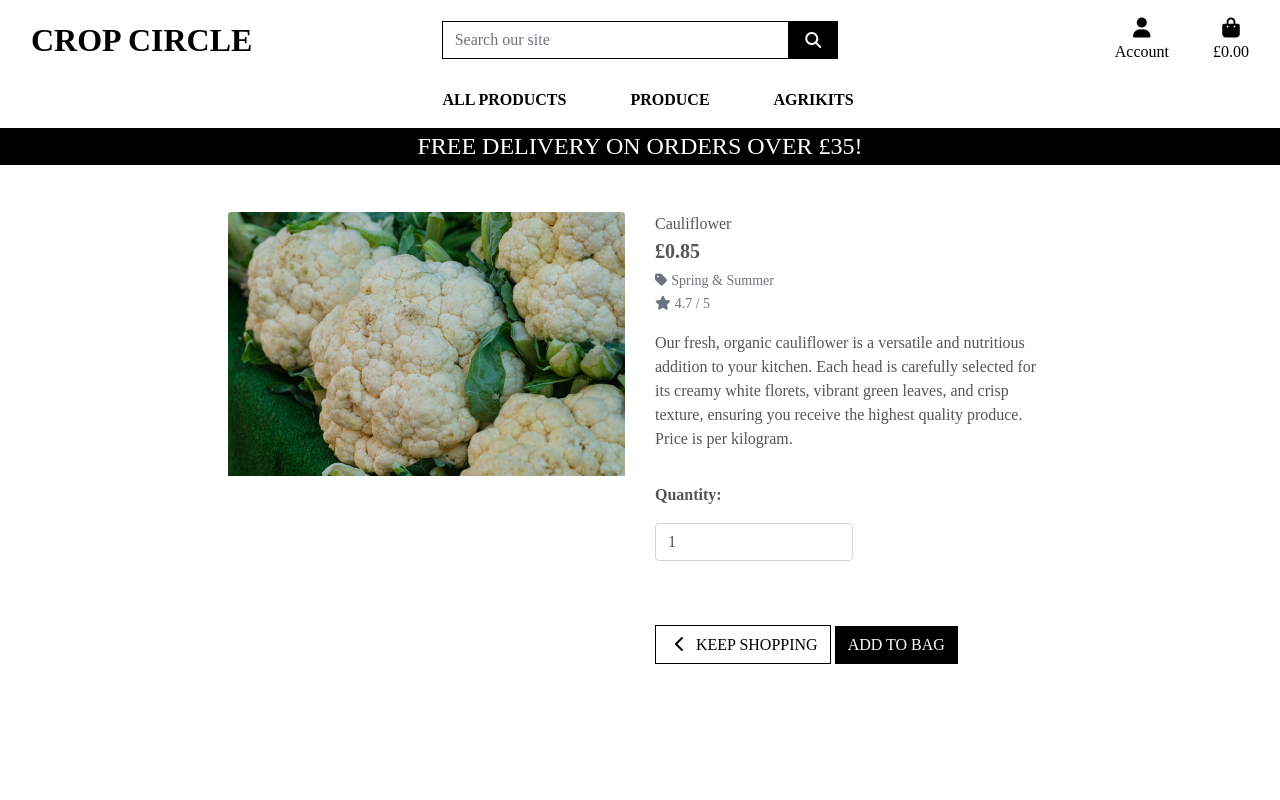
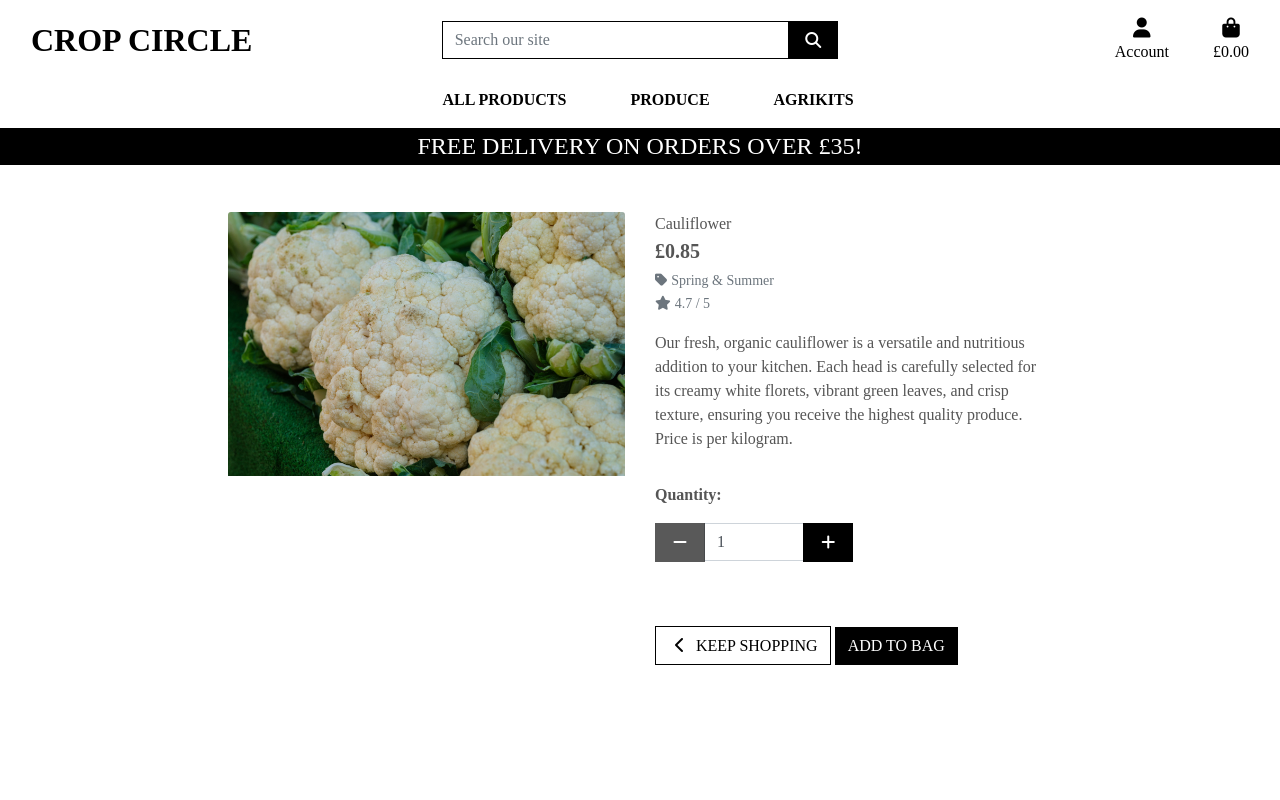
Before and after one commit to Al3x-G/Crop_Circle, a Django app: page /products/1 in a window 1280 px wide. Run offline with Django 3.2, Linux system fonts and the light colour scheme; data comes from the database, SQL or seed files in the repository; some libraries are stand-ins or nearby versions; some web fonts are replaced.

Commit message:
Implement +/- buttons for quantity selection on products, write javascript to handle the click events

```diff
--- /dev/null
+++ b/products/templates/products/includes/quantity_input_script.html
@@ -0,0 +1,84 @@
+<!-- All HTML/ Javascript was initially taken from https://github.com/Code-Institute-Solutions/boutique_ado_v1/blob/master/products/templates/products/includes/quantity_input_script.html-->
+<!-- All commits/changes after this were modified to suit the design of this project-->
+
+
+<script type="text/javascript">
+
+    /*
+    * Function to enable or disable the +/- buttons based on the quantity.
+    * Disables the decrement button when the value is less than 2 and the increment button
+    * when the value is greater than 98. Handles both regular quantities and size-specific quantities.
+    */
+    function handleEnableDisable(itemId, size) {
+        if (size) {
+            var currentValue = parseInt($(`.size_${itemId}_${size}`).val());
+        } else {
+            var currentValue = parseInt($(`.id_qty_${itemId}`).val());
+        }
+
+        // Check if the decrement button should be disabled (current value < 2)
+        var minusDisabled = currentValue < 2;
+        // Check if the increment button should be disabled (current value > 98)
+        var plusDisabled = currentValue > 98;
+
+        // Disable/enable buttons based on the conditions above
+        if (size) {
+            $(`.decrement-size_${itemId}_${size}`).prop('disabled', minusDisabled);
+            $(`.increment-size_${itemId}_${size}`).prop('disabled', plusDisabled);
+        } else {
+            $(`.decrement-qty_${itemId}`).prop('disabled', minusDisabled);
+            $(`.increment-qty_${itemId}`).prop('disabled', plusDisabled);
+        }
+    }
+
+    // Ensure the proper enabling/disabling of all inputs when the page loads
+    var allQtyInputs = $('.qty_input');
+    for(var i = 0; i < allQtyInputs.length; i++){
+        var itemId = $(allQtyInputs[i]).data('item_id');
+        var size = $(allQtyInputs[i]).data('size');
+        handleEnableDisable(itemId, size);  // Call the function for each item
+    }
+
+    // Check if the input changes, and enable/disable the buttons accordingly
+    $('.qty_input').change(function() {
+        var itemId = $(this).data('item_id');
+        var size = $(this).data('size');
+        handleEnableDisable(itemId, size);  // Recalculate button states after quantity change
+    });
+
+    // Increment quantity when the plus button is clicked
+    $('.increment-qty').click(function(e) {
+        e.preventDefault();  // Prevent the default action of the button
+        var itemId = $(this).data('item_id');
+        var size = $(this).data('size');
+        var closestInput = $(this).closest('.input-group').find('.qty_input')[0];
+        // Select the relevant quantity input(s)
+        if (size) {
+            var allQuantityInputs = $(`.input-group-${itemId} input[data-size='${size}']`);
+        } else {
+            var allQuantityInputs = $(`.input-group-${itemId} input[name='quantity']`);
+        }
+        var currentValue = parseInt($(closestInput).val());
+        // Update the quantity value in the input field
+        $(allQuantityInputs).val(currentValue + 1);
+        handleEnableDisable(itemId, size);  // Recalculate button states after increment
+    });
+
+    // Decrement quantity when the minus button is clicked
+    $('.decrement-qty').click(function(e) {
+        e.preventDefault();  // Prevent the default action of the button
+        var itemId = $(this).data('item_id');
+        var size = $(this).data('size');
+        var closestInput = $(this).closest('.input-group').find('.qty_input')[0];
+        // Select the relevant quantity input(s)
+        if (size) {
+            var allQuantityInputs = $(`.input-group-${itemId} input[data-size='${size}']`);
+        } else {
+            var allQuantityInputs = $(`.input-group-${itemId} input[name='quantity']`);
+        }
+        var currentValue = parseInt($(closestInput).val());
+        // Update the quantity value in the input field
+        $(allQuantityInputs).val(currentValue - 1);
+        handleEnableDisable(itemId, size);  // Recalculate button states after decrement
+    });
+</script>
--- a/products/templates/products/product_detail.html
+++ b/products/templates/products/product_detail.html
@@ -53,15 +53,34 @@
                         <div class="form-row">
                             <div class="col-12">
                                 <!--
-                                This section allows the user to specify the quantity of a product.
-                                The input field is styled using Bootstrap classes, and its default value is set to 1.
-                                It includes validation to restrict the input to values between 1 and 99.
-                                The `data-item_id` and `id` attributes are dynamically set using the product's ID for easier identification and JavaScript interactivity.
+                                This section manages the product quantity input:
+                                1. Displays a "Quantity" label.
+                                2. Contains an input field for the quantity, defaulted to 1, with a min of 1 and max of 99.
+                                3. Includes buttons to increment and decrement the quantity, each with unique product IDs for targeting.
+                                4. The buttons and input are grouped in a flex container for a responsive layout.
                                 -->
                                 <p class="mt-3"><strong>Quantity:</strong></p>
                                 <div class="form-group w-50">
-                                    <div class="input-group">
-                                        <input class="form-control qty_input" type="number" name="quantity" value="1" min="1" max="99" data-item_id="{{ product.id }}" id="id_qty_{{ product.id }}">
+                                    <div class="input-group input-group-{{ product.id }}">
+                                        <div class="input-group-prepend">
+                                            <button class="decrement-qty btn btn-black rounded-0 decrement-qty_{{ product.id }}"
+                                                data-item_id="{{ product.id }}">
+                                                <span class="icon">
+                                                    <i class="fas fa-minus"></i>
+                                                </span>
+                                            </button>
+                                        </div>
+                                        <input class="form-control qty_input id_qty_{{ product.id }}" type="number"
+                                            name="quantity" value="1" min="1" max="99"
+                                            data-item_id="{{ product.id }}">
+                                        <div class="input-group-append">
+                                            <button class="increment-qty btn btn-black rounded-0 increment-qty_{{ product.id }}"
+                                                data-item_id="{{ product.id }}">
+                                                <span class="icon">
+                                                    <i class="fas fa-plus"></i>
+                                                </span>
+                                            </button>
+                                        </div>
                                     </div>
                                 </div>
                             </div>
@@ -88,3 +107,8 @@
         </div>
     </div>
 {% endblock %}
+
+{% block postloadjs %}
+{{ block.super }}
+{% include 'products/includes/quantity_input_script.html' %}
+{% endblock %}
```
